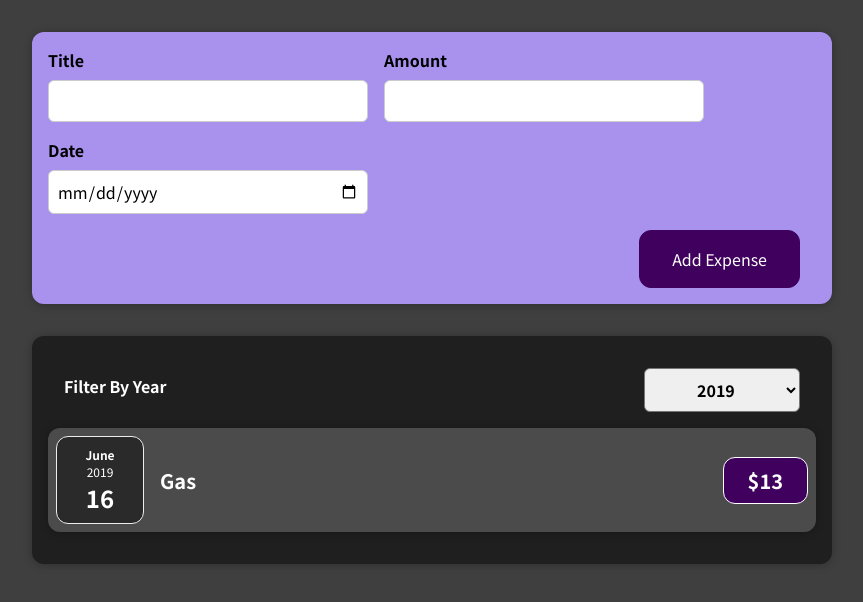
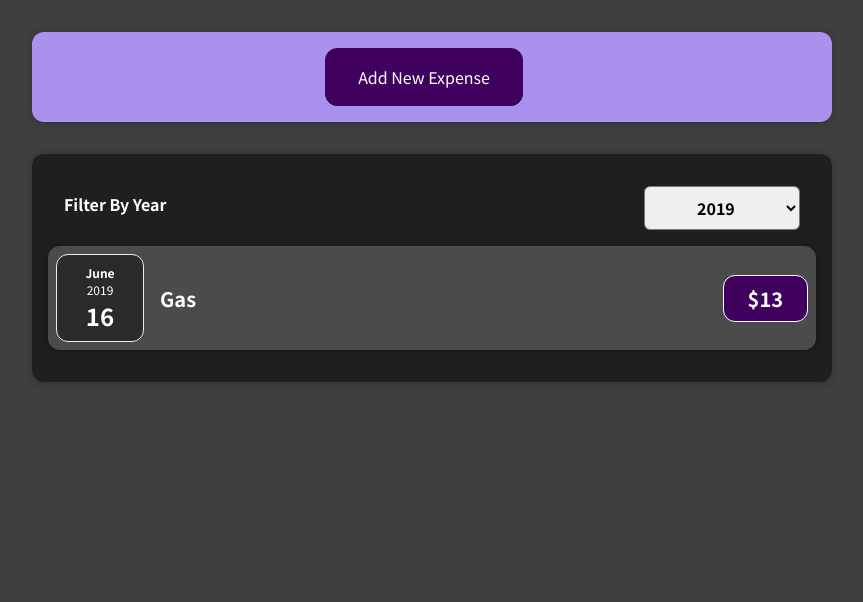
Before and after one commit to bastienmdev/ExpenseTracker, a React (Create React App) app: page / in a window 1280 px wide. Shown: the top 602 px of the page, without its empty margins (208-1071 px from the left). Built offline with nearby package versions, Linux system fonts and the light colour scheme.

Commit message:
added a cancel button to form and add new expense button to component to conditionally render form

```diff
--- a/src/components/NewExpense/ExpenseForm.component.js
+++ b/src/components/NewExpense/ExpenseForm.component.js
@@ -14,6 +14,8 @@ const ExpenseForm = (props) => {
         enteredAmount: '',
         enteredDate: '',
     })
+
+    const [isFormOpen, setIsFormOpen] = useState(false);
 
     const titleChangeHandler = (event) => {
         // setUserInput({
@@ -46,6 +48,10 @@ const ExpenseForm = (props) => {
         })
     }
 
+    const cancelClickHandler = () => {
+        setIsFormOpen(false);
+    }
+
     const submitHandler = (event) => {
         event.preventDefault();
 
@@ -59,6 +65,16 @@ const ExpenseForm = (props) => {
         setUserInput((prevState) => {
             return { enteredTitle: '', enteredAmount: '', enteredDate: '' }
         })
+    }
+
+    const addNewExpenseClickHandler = () => {
+        setIsFormOpen(true);
+    }
+
+    if (!isFormOpen) {
+        return <div>
+            <button onClick={addNewExpenseClickHandler}>Add New Expense</button>
+        </div>
     }
 
     return (
@@ -94,6 +110,7 @@ const ExpenseForm = (props) => {
                 </div>
             </div>
             <div className='new-expense__actions'>
+                <button type='button' onClick={cancelClickHandler}>Cancel</button>
                 <button type='submit'>Add Expense</button>
             </div>
         </form>
```
